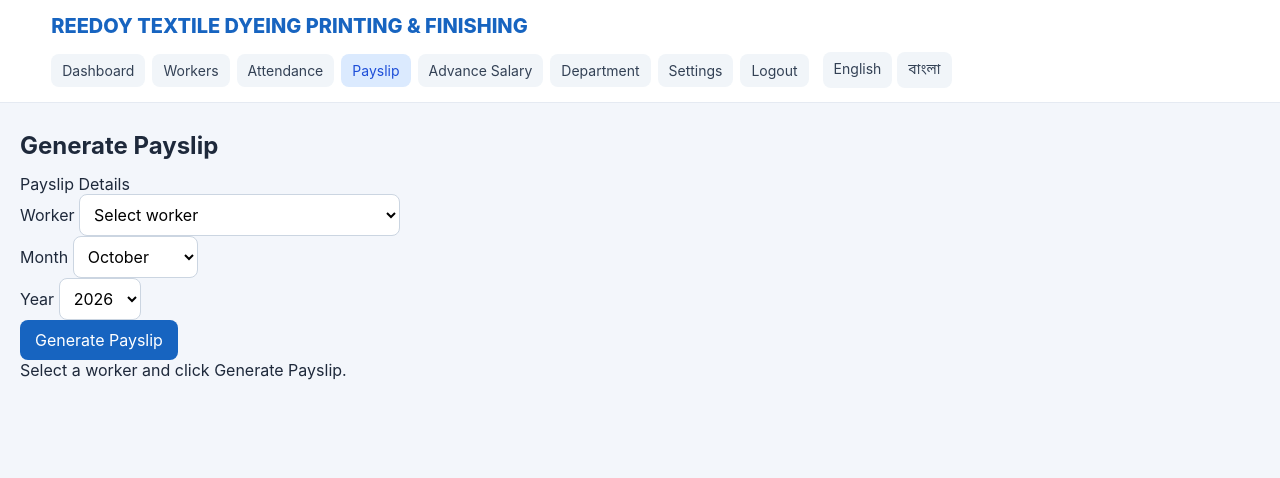
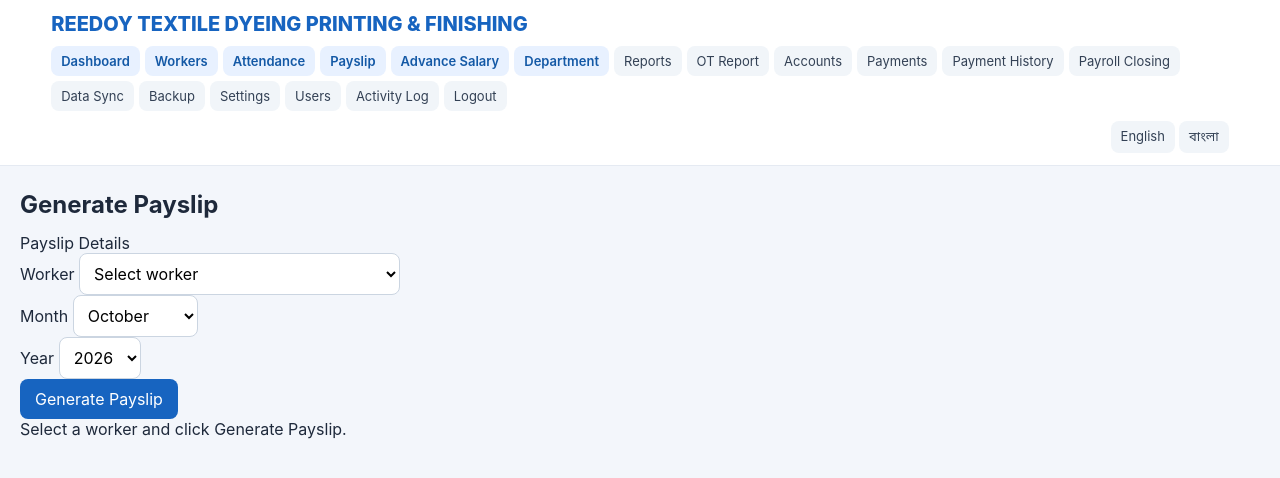
Before and after one commit to ranurial/Reedoy_Payroll, a Flask app: page /payslip in a window 1280 px wide. Shown: the top 478 px of the page. Run offline with Flask 3, Linux system fonts and the light colour scheme; the visitor is signed in with stand-in values (Sample User, id 1); data comes from the database, SQL or seed files in the repository; some libraries are stand-ins or nearby versions.

Commit message:
Organize main navigation tabs

```diff
--- a/templates/base.html
+++ b/templates/base.html
@@ -5,14 +5,25 @@
   <meta name="viewport" content="width=device-width, initial-scale=1">
   <title>{% block title %}{{ settings.get('company_name','Reedoy Payroll') if settings else 'Reedoy Payroll' }}{% endblock %}</title>
   <style>
-    *{box-sizing:border-box}body{margin:0;background:#f3f6fb;color:#1e293b;font-family:Inter,"Noto Sans Bengali","Nirmala UI",Arial,sans-serif}
-    .topbar{background:#fff;border-bottom:1px solid #e5eaf2;padding:14px 4%;display:flex;align-items:center;gap:14px;flex-wrap:wrap;position:sticky;top:0;z-index:10}
-    .brand{font-weight:800;font-size:20px;color:#1764c0;margin-right:auto}.nav{display:flex;gap:7px;flex-wrap:wrap}.nav a,.lang a{color:#334155;text-decoration:none;padding:8px 11px;border-radius:8px;background:#f1f5f9;font-size:14px}.nav a:hover,.nav a.active{background:#dbeafe;color:#1d4ed8}.lang{display:flex;gap:5px}
-    .wrap{max-width:1280px;margin:28px auto;padding:0 20px}.page-card{background:#fff;border:1px solid #e7edf5;border-radius:16px;padding:22px;box-shadow:0 5px 18px rgba(15,23,42,.04)}
-    h1{margin:0 0 18px;font-size:28px}h2{margin:0 0 14px}.muted{color:#64748b;font-size:14px}.flash{padding:11px 14px;border-radius:8px;background:#dcfce7;color:#166534;margin-bottom:14px}.flash.danger{background:#fee2e2;color:#991b1b}
-    input,select,button{font:inherit}input,select{padding:9px 10px;border:1px solid #cbd5e1;border-radius:8px;background:#fff}button,.btn{border:0;border-radius:8px;padding:10px 15px;background:#1764c0;color:#fff;text-decoration:none;cursor:pointer}.btn.secondary{background:#64748b}
+    *{box-sizing:border-box}
+    body{margin:0;background:#f3f6fb;color:#1e293b;font-family:Inter,"Noto Sans Bengali","Nirmala UI",Arial,sans-serif}
+    .topbar{background:#fff;border-bottom:1px solid #e5eaf2;padding:12px 4%;display:flex;align-items:center;gap:10px;flex-wrap:wrap;position:sticky;top:0;z-index:10}
+    .brand{font-weight:800;font-size:20px;color:#1764c0;margin-right:10px;white-space:nowrap}
+    .nav{display:flex;gap:5px;flex-wrap:wrap;align-items:center}
+    .nav a,.lang a{color:#334155;text-decoration:none;padding:7px 10px;border-radius:8px;background:#f1f5f9;font-size:13px;white-space:nowrap}
+    .nav a:hover,.nav a.active{background:#dbeafe;color:#1d4ed8}
+    .nav a.primary{background:#e8f1ff;color:#1459a6;font-weight:600}
+    .lang{display:flex;gap:4px;margin-left:auto}
+    .wrap{max-width:1280px;margin:24px auto;padding:0 20px}
+    .page-card{background:#fff;border:1px solid #e7edf5;border-radius:16px;padding:22px;box-shadow:0 5px 18px rgba(15,23,42,.04)}
+    h1{margin:0 0 18px;font-size:28px}h2{margin:0 0 14px}.muted{color:#64748b;font-size:14px}
+    .flash{padding:11px 14px;border-radius:8px;background:#dcfce7;color:#166534;margin-bottom:14px}.flash.danger{background:#fee2e2;color:#991b1b}
+    input,select,button{font:inherit}input,select{padding:9px 10px;border:1px solid #cbd5e1;border-radius:8px;background:#fff}
+    button,.btn{border:0;border-radius:8px;padding:10px 15px;background:#1764c0;color:#fff;text-decoration:none;cursor:pointer}
+    .btn.secondary{background:#64748b}
     table{width:100%;border-collapse:collapse}th,td{padding:10px 12px;border-bottom:1px solid #e5e7eb;text-align:left;font-size:14px}th{background:#f8fafc}.tablewrap{overflow:auto}
-    @media(max-width:900px){.brand{width:100%}.wrap{padding:0 12px}}@media(max-width:600px){.nav a{font-size:12px;padding:7px}.page-card{padding:14px}}
+    @media(max-width:1100px){.brand{width:100%;margin-right:0}.lang{margin-left:0}}
+    @media(max-width:600px){.nav a{font-size:12px;padding:7px 8px}.wrap{padding:0 12px}.page-card{padding:14px}}
   </style>
   {% block head %}{% endblock %}
 </head>
@@ -20,13 +31,23 @@
 <header class="topbar">
   <div class="brand">{{ settings.get('company_name','Reedoy Payroll') if settings else 'Reedoy Payroll' }}</div>
   <nav class="nav" aria-label="Main navigation">
-    <a href="{{ url_for('dashboard') }}" class="{{ 'active' if request.endpoint=='dashboard' else '' }}">{{ tr('Dashboard') }}</a>
-    <a href="{{ url_for('workers') }}" class="{{ 'active' if request.endpoint=='workers' else '' }}">{{ tr('Workers') }}</a>
-    <a href="{{ url_for('attendance') }}" class="{{ 'active' if request.endpoint in ['attendance','save_attendance'] else '' }}">{{ tr('Attendance') }}</a>
-    <a href="{{ url_for('payslip') }}" class="{{ 'active' if request.endpoint=='payslip' else '' }}">{{ tr('Payslip') }}</a>
-    <a href="{{ url_for('advance') }}" class="{{ 'active' if request.endpoint=='advance' else '' }}">{{ tr('Advance Salary') }}</a>
-    <a href="{{ url_for('department') }}" class="{{ 'active' if request.endpoint=='department' else '' }}">{{ tr('Department') }}</a>
+    <a class="primary {{ 'active' if request.endpoint=='dashboard' else '' }}" href="{{ url_for('dashboard') }}">{{ tr('Dashboard') }}</a>
+    <a class="primary {{ 'active' if request.endpoint=='workers' else '' }}" href="{{ url_for('workers') }}">{{ tr('Workers') }}</a>
+    <a class="primary {{ 'active' if request.endpoint in ['attendance','save_attendance'] else '' }}" href="{{ url_for('attendance') }}">{{ tr('Attendance') }}</a>
+    <a class="primary {{ 'active' if request.endpoint=='payslip' else '' }}" href="{{ url_for('payslip') }}">{{ tr('Payslip') }}</a>
+    <a class="primary {{ 'active' if request.endpoint in ['advance','advances'] else '' }}" href="{{ url_for('advance') }}">{{ tr('Advance Salary') }}</a>
+    <a class="primary {{ 'active' if request.endpoint=='department' else '' }}" href="{{ url_for('department') }}">{{ tr('Department') }}</a>
+    <a href="{{ url_for('reports') }}" class="{{ 'active' if request.endpoint=='reports' else '' }}">{{ tr('Reports') }}</a>
+    <a href="{{ url_for('ot_report') }}" class="{{ 'active' if request.endpoint=='ot_report' else '' }}">{{ tr('OT Report') }}</a>
+    <a href="{{ url_for('accounts') }}" class="{{ 'active' if request.endpoint=='accounts' else '' }}">{{ tr('Accounts') }}</a>
+    <a href="{{ url_for('payments') }}" class="{{ 'active' if request.endpoint=='payments' else '' }}">{{ tr('Payments') }}</a>
+    <a href="{{ url_for('payment_history') }}" class="{{ 'active' if request.endpoint=='payment_history' else '' }}">{{ tr('Payment History') }}</a>
+    <a href="{{ url_for('payroll_closing') }}" class="{{ 'active' if request.endpoint=='payroll_closing' else '' }}">{{ tr('Payroll Closing') }}</a>
+    <a href="{{ url_for('data_sync') }}" class="{{ 'active' if request.endpoint=='data_sync' else '' }}">{{ tr('Data Sync') }}</a>
+    <a href="{{ url_for('backup_maintenance') }}" class="{{ 'active' if request.endpoint=='backup_maintenance' else '' }}">{{ tr('Backup') }}</a>
     <a href="{{ url_for('settings') }}" class="{{ 'active' if request.endpoint=='settings' else '' }}">{{ tr('Settings') }}</a>
+    <a href="{{ url_for('users') }}" class="{{ 'active' if request.endpoint=='users' else '' }}">{{ tr('Users') }}</a>
+    <a href="{{ url_for('activity') }}" class="{{ 'active' if request.endpoint=='activity' else '' }}">{{ tr('Activity Log') }}</a>
     <a href="{{ url_for('logout') }}">{{ tr('Logout') }}</a>
   </nav>
   <div class="lang"><a href="{{ url_for('language',lang='en') }}">English</a><a href="{{ url_for('language',lang='bn') }}">বাংলা</a></div>
```
